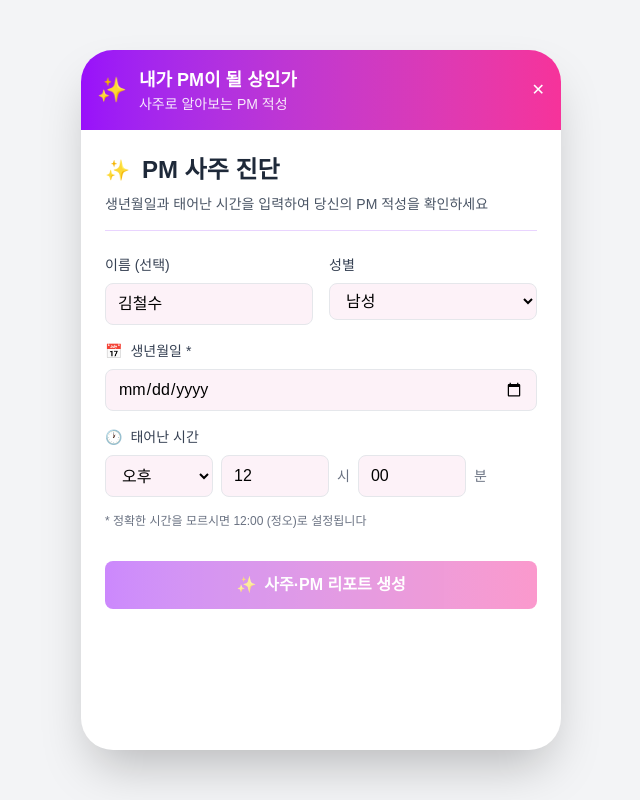
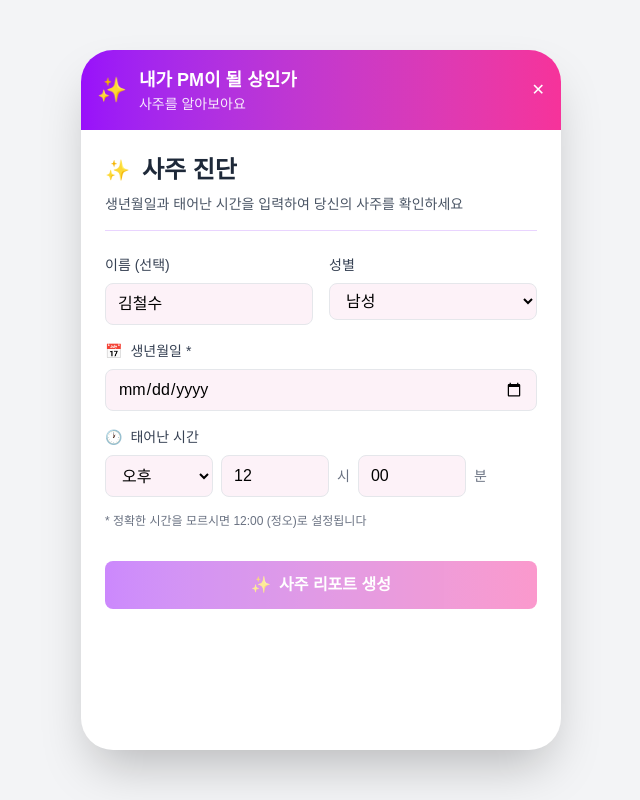
Before and after one commit to tlsdbtn0507/nextpmsang, a Next.js app: page / in a window 1280 px wide. Both pictures are taken after a click on the button "PM 직무력 테스트". Shown: the whole page, without its empty margins (319-959 px from the left). Built offline with nearby package versions, Linux system fonts and the light colour scheme.

Commit message:
문구 수정 + 링크 추가

```diff
--- a/src/app/page.tsx
+++ b/src/app/page.tsx
@@ -387,6 +387,7 @@ export default function Home() {
           <ChatHeader
             onClose={currentStep !== 'welcome' ? handleClose : undefined}
             isTransitioning={isTransitioning}
+            currentStep={currentStep}
           />
         )}
 
--- a/src/components/ChatHeader.tsx
+++ b/src/components/ChatHeader.tsx
@@ -1,16 +1,21 @@
 interface ChatHeaderProps {
   onClose?: () => void;
   isTransitioning?: boolean;
+  currentStep?: 'welcome' | 'test' | 'result' | 'loading' | 'questionnaire' | 'final' | 'chat';
 }
 
-export default function ChatHeader({ onClose, isTransitioning = false }: ChatHeaderProps) {
+export default function ChatHeader({ onClose, isTransitioning = false, currentStep }: ChatHeaderProps) {
+  const subtitle = (currentStep === 'test' || currentStep === 'result')
+    ? '사주를 알아보아요'
+    : '사주로 알아보는 PM 적성';
+
   return (
     <div className="bg-gradient-to-r from-purple-600 to-pink-500 text-white p-4 flex items-center justify-between">
       <div className={`flex items-center gap-3 transition-opacity duration-300 ${isTransitioning ? 'opacity-0' : 'opacity-100'}`}>
         <div className="text-2xl">✨</div>
         <div>
           <h1 className="text-lg font-bold">내가 PM이 될 상인가</h1>
-          <p className="text-sm opacity-90">사주로 알아보는 PM 적성</p>
+          <p className="text-sm opacity-90">{subtitle}</p>
         </div>
       </div>
       {onClose && (
--- a/src/components/ChatPanel.tsx
+++ b/src/components/ChatPanel.tsx
@@ -286,14 +286,18 @@ export default function ChatPanel({ onClose, messages: externalMessages, onMessa
         <div id="chat-cta-buttons" className="flex items-center gap-3">
           <a
             id="chat-apply-btn"
-            href="#"
+            href="https://www.genia.academy/apply/pm"
+            target="_blank"
+            rel="noopener noreferrer"
             className="flex-1 text-center bg-purple-600 text-white text-sm font-semibold py-2 px-3 rounded-full hover:opacity-95"
           >
             에듀테크 PM신청하러 가기
           </a>
           <a
             id="chat-bootcamp-link"
-            href="#"
+            href="https://www.genia.academy/pm"
+            target="_blank"
+            rel="noopener noreferrer"
             className="text-xs text-purple-700 bg-purple-50 border border-purple-200 font-semibold py-2 px-3 rounded-full hover:bg-purple-100"
           >
             부트캠프 페이지로 이동
--- a/src/components/PMDiagnosisForm.tsx
+++ b/src/components/PMDiagnosisForm.tsx
@@ -74,10 +74,10 @@ export default function PMDiagnosisForm({ onSubmit, onPreview, isLoading = false
       <div className="mb-6">
         <div className="flex items-center gap-3 mb-2">
           <div className="text-purple-500 text-xl">✨</div>
-          <h2 className="text-2xl font-bold text-gray-800">PM 사주 진단</h2>
+          <h2 className="text-2xl font-bold text-gray-800">사주 진단</h2>
         </div>
         <p className="text-gray-600 text-sm mb-4">
-          생년월일과 태어난 시간을 입력하여 당신의 PM 적성을 확인하세요
+          생년월일과 태어난 시간을 입력하여 당신의 사주를 확인하세요
         </p>
         <div className="w-full h-px bg-purple-200"></div>
       </div>
@@ -203,7 +203,7 @@ export default function PMDiagnosisForm({ onSubmit, onPreview, isLoading = false
             className="flex-1 bg-gradient-to-r from-purple-600 to-pink-500 text-white font-semibold py-3 px-4 rounded-lg flex items-center justify-center gap-2 disabled:opacity-50 disabled:cursor-not-allowed hover:scale-[1.02] hover:shadow-lg transition-all duration-200"
           >
             <span>✨</span>
-            사주·PM 리포트 생성
+            사주 리포트 생성
           </button>
         </div>
       </form>
```
